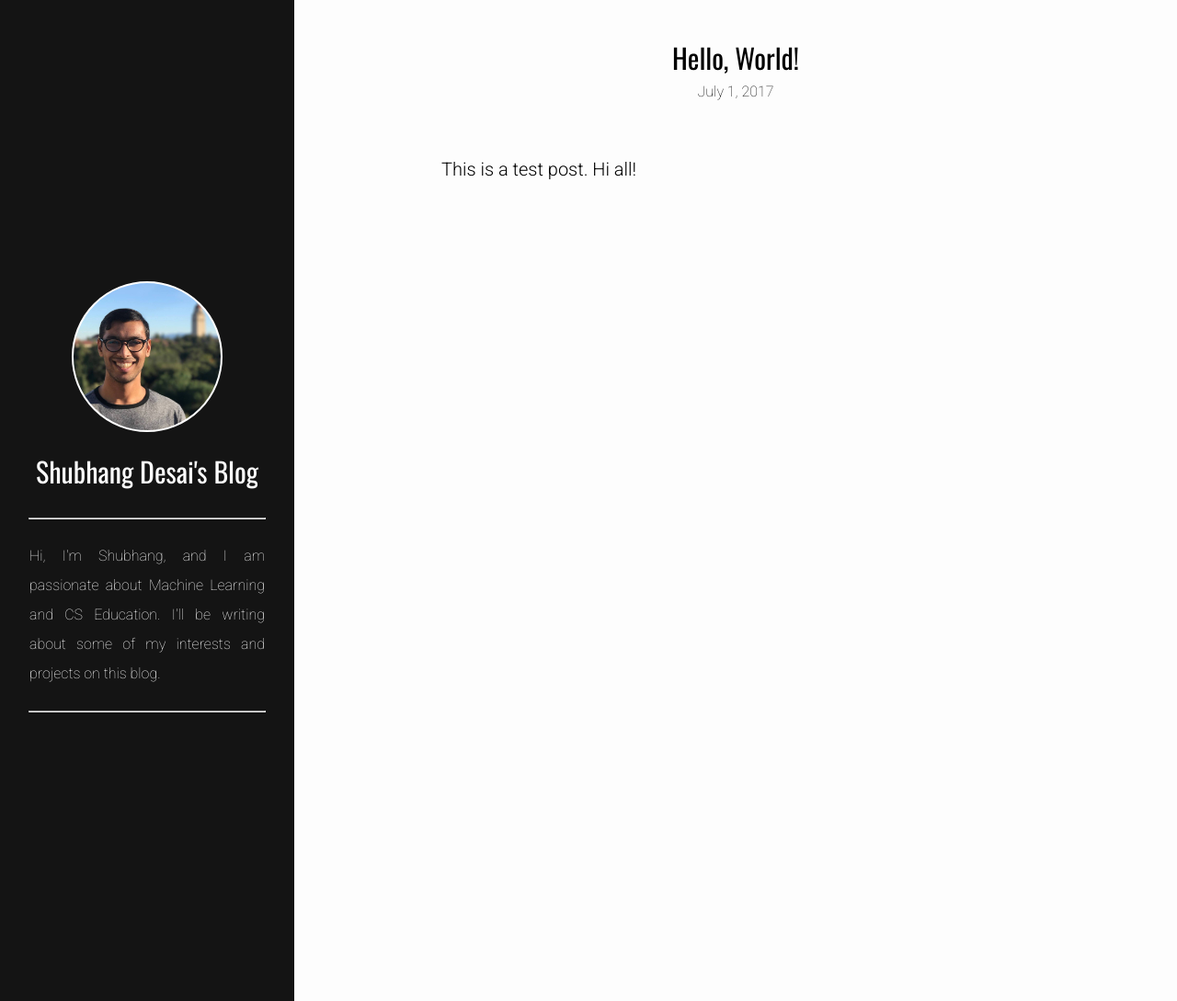
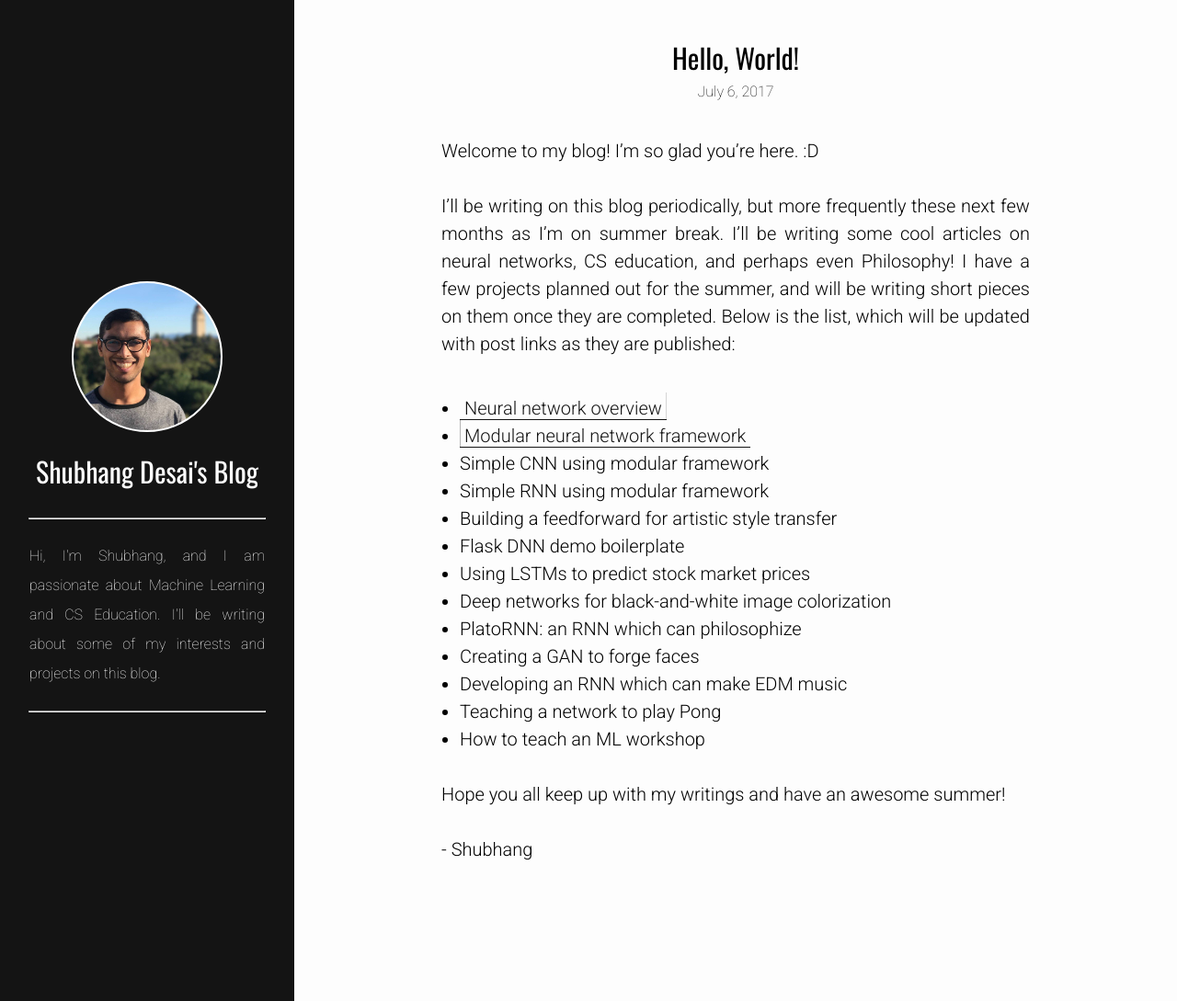
Before and after one commit to keyurbari/shubhangdesai.github.io, a Jekyll site: the page built from _posts/2017-7-6-Hello-World.md, in a window 1280 px wide and 1089 px high. Shown: the whole window at 92% size. Built offline with Jekyll 4.4.1, drawn with Linux system fonts in a browser that asks for light colours; comment, search, counter and statistics services are not loaded.

Commit message:
intro and modular framework blog posts

```diff
--- a/_posts/2017-7-1-Hello-World.md
+++ /dev/null
@@ -1,6 +0,0 @@
----
-layout: post
-title: Hello, World!
-permalink: /blog/Hello-World
----
-This is a test post. Hi all!
--- /dev/null
+++ b/_posts/2017-7-6-Hello-World.md
@@ -0,0 +1,26 @@
+---
+layout: post
+title: Hello, World!
+permalink: /blog/Hello-World
+---
+Welcome to my blog! I'm so glad you're here. :D
+
+I'll be writing on this blog periodically, but more frequently these next few months as I'm on summer break. I'll be writing some cool articles on neural networks, CS education, and perhaps even Philosophy! I have a few projects planned out for the summer, and will be writing short pieces on them once they are completed. Below is the list, which will be updated with post links as they are published:
+
+* [Neural network overview](https://medium.com/@shubhang.desai/a-soft-introduction-to-neural-networks-6986b5e3a127)
+* [Modular neural network framework](http://shubhangdesai.github.io/blog/Modular-NN-Mini-Framework)
+* Simple CNN using modular framework
+* Simple RNN using modular framework
+* Building a feedforward for artistic style transfer
+* Flask DNN demo boilerplate
+* Using LSTMs to predict stock market prices
+* Deep networks for black-and-white image colorization
+* PlatoRNN: an RNN which can philosophize
+* Creating a GAN to forge faces
+* Developing an RNN which can make EDM music
+* Teaching a network to play Pong
+* How to teach an ML workshop
+
+Hope you all keep up with my writings and have an awesome summer!
+
+\- Shubhang
--- a/_sass/_portfolio.scss
+++ b/_sass/_portfolio.scss
@@ -598,3 +598,41 @@ body {
   width: 66.66%;
   margin-bottom: 100px;
 }
+
+.post-body h2 {
+  margin-bottom: 0px;
+  margin-left: 16.67%;
+  align-self: flex-start;
+}
+
+.post-body p {
+  margin-top: 10px;
+}
+
+.post-body .highlighter-rouge {
+  width: 66.66%;
+}
+
+.post-body ul {
+  width: 66.66%;
+  font-size: 20px;
+  line-height: 1.5em;
+  font-weight: 300;
+}
+
+.post-body a {
+  text-decoration: none;
+  color:#141414;
+  padding: 5px 5px 0px 5px;
+  border-bottom: 1px#141414 solid;
+
+  background: linear-gradient(to right,#141414 50%, #fdfdfd 50%);
+  background-size: 200% 100%;
+  background-position: right bottom;
+  transition:all 0.3s ease;
+}
+
+.post-body a:hover {
+   background-position:left bottom;
+   color: #fdfdfd;
+}
--- a/index.html
+++ b/index.html
@@ -10,7 +10,7 @@ layout: default
       {{ post.excerpt }}
     </p>
     <p>
-      <a class="sweep" href="{{ site.baseurl }}{{ post.url }}">Read More...</a>
+      <a class="sweep" href="{{ site.baseurl }}{{ post.url }}">Read More</a>
     </p>
   </div>
 </div>
```
Also changed, not shown: _posts/2017-7-7-Modular-NN-Mini-Framework.md (added, +197 -0 lines).
